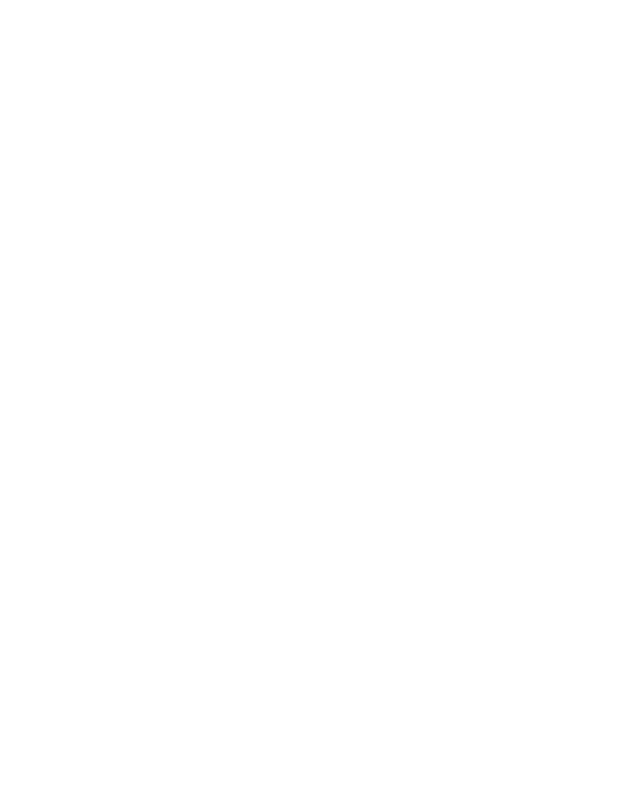
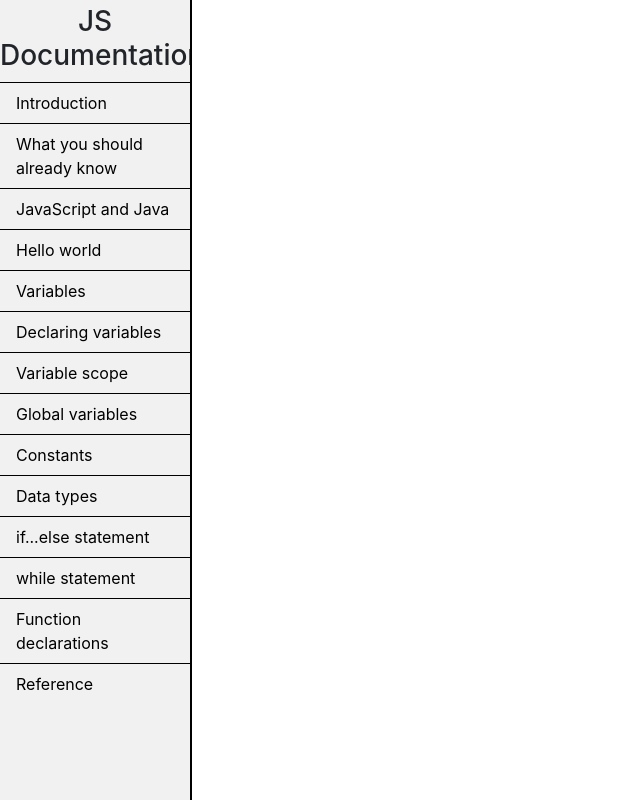
Before and after one commit to ciricstefan/fcc-technical-documentation-page, a plain HTML site: page index.html in a window 1280 px wide. Shown: the whole page, without its empty margins (0-640 px from the left). Drawn offline with nearby package versions, Linux system fonts and the light colour scheme.

Commit message:
Create sticky sidebar

```diff
--- a/index.html
+++ b/index.html
@@ -4,8 +4,27 @@
         <meta name="viewport" content="width=device-width, initial-scale=1">
         <title>FCC Technical Documentation Page</title>
         <link rel="stylesheet" href="https://stackpath.bootstrapcdn.com/bootstrap/4.3.1/css/bootstrap.min.css" integrity="sha384-ggOyR0iXCbMQv3Xipma34MD+dH/1fQ784/j6cY/iJTQUOhcWr7x9JvoRxT2MZw1T" crossorigin="anonymous">
+        <link rel="stylesheet" href="style.css">
     </head>
     <body>
-
+        <nav id="navbar">
+            <ul>
+                <li><header><h3>JS Documentation</h3></header></li>
+                <li><a href="#">Introduction</a></li>
+                <li><a href="#">What you should already know</a></li>
+                <li><a href="#">JavaScript and Java</a></li>
+                <li><a href="#">Hello world</a></li>
+                <li><a href="#">Variables</a></li>
+                <li><a href="#">Declaring variables</a></li>
+                <li><a href="#">Variable scope</a></li>
+                <li><a href="#">Global variables</a></li>
+                <li><a href="#">Constants</a></li>
+                <li><a href="#">Data types</a></li>
+                <li><a href="#">if...else statement</a></li>
+                <li><a href="#">while statement</a></li>
+                <li><a href="#">Function declarations</a></li>
+                <li><a href="#">Reference</a></li>
+            </ul>
+        </nav>
     </body>
 </html>
--- /dev/null
+++ b/style.css
@@ -0,0 +1,38 @@
+ul {
+    list-style-type: none;
+    margin: 0;
+    padding: 0;
+    width: 15%;
+    background-color: #f1f1f1;
+    position: fixed;
+    height: 100%;
+    overflow: auto;
+    border-right: 2px solid black;
+}
+
+li {
+    border-bottom: 1px solid black;
+}
+
+li:last-child {
+    border-bottom: none;
+}
+
+li a{
+    display: block;
+    color: #000;
+    text-decoration: none;
+    padding: 8px 16px;
+    text-align: left;
+}
+
+li a:hover {
+    background-color: #555;
+    color: white;
+}
+
+h3 {
+    text-align: center;
+    margin-top: 5px;
+    margin-bottom: 10px;
+}
```
